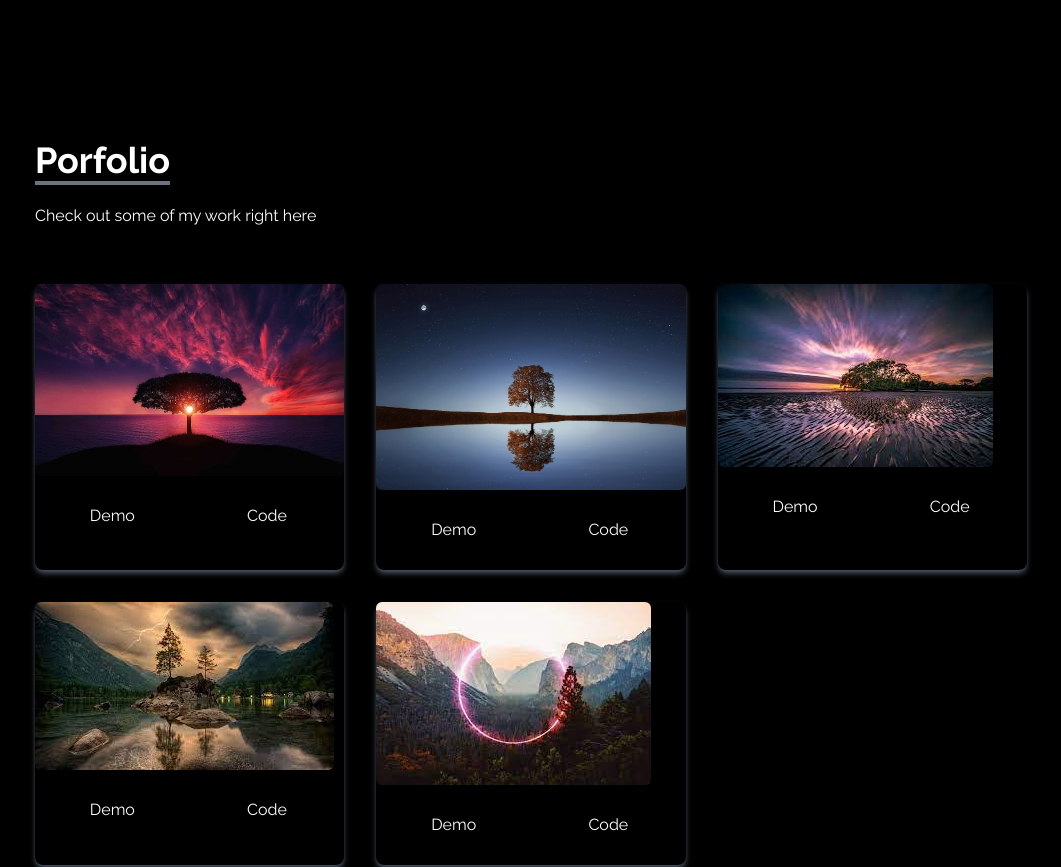
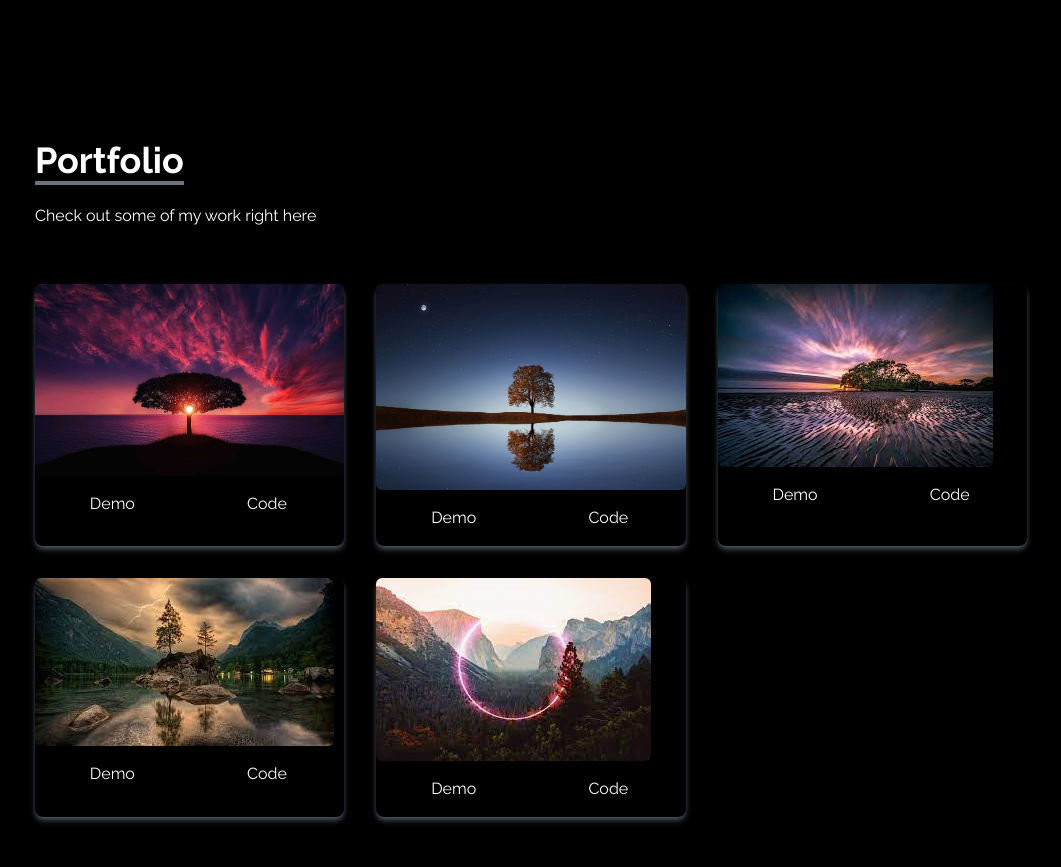
Before and after one commit to sikeuno/portfolio, a React (Create React App) app: page / in a window 1280 px wide. Shown: the part 1500-2367 px from the top of the page, without its empty margins (109-1170 px from the left). Built offline with nearby package versions, Linux system fonts and the light colour scheme.

Commit message:
Update Portfolio.jsx

```diff
--- a/src/Components/Portfolio.jsx
+++ b/src/Components/Portfolio.jsx
@@ -30,32 +30,26 @@ const Portfolio = () => {
   ];
 
   return (
-    <div
-      name="portfolio"
-      className="bg-gradient-to-b from-black to-black w-full h-full text-white pb-16 md:h-screen"
-      style={{ height: '100%' }}
-    >
-      <div className="max-w-screen-lg p-4 mx-auto flex flex-col justify-center w-full h-full">
+    <div name="portfolio" className="bg-gradient-to-b from-black to-black w-full min-h-screen text-white pb-16">
+      <div className="max-w-screen-lg p-4 mx-auto">
         <div className="pb-8">
-          <p className="text-4xl font-bold inline border-b-4 border-gray-500">
-            Porfolio
-          </p>
+          <p className="text-4xl font-bold inline border-b-4 border-gray-500">Portfolio</p>
           <p className="py-6">Check out some of my work right here</p>
         </div>
-        <div className="grid sm:grid-cols-2 md:grid-cols-3 gap-8 px-12 sm:px-0">
+        <div className="grid grid-cols-1 sm:grid-cols-2 lg:grid-cols-3 gap-8 px-4 sm:px-0">
           {images.map(({ id, src }) => (
             <div key={id} className="shadow-md shadow-gray-600 rounded-lg">
               <img
                 src={src}
                 alt=""
                 className="rounded-md duration-200 hover:scale-105 object-cover"
-              ></img>
+              />
 
-              <div className="flex justify-center ite">
-                <button className="w-1/2 px-6 py-3 m-4 duration-200 hover:scale-105">
+              <div className="flex justify-center">
+                <button className="w-full px-4 py-2 m-2 duration-200 hover:scale-105">
                   Demo
                 </button>
-                <button className="w-1/2 px-6 py-3 m-4 duration-200 hover:scale-105">
+                <button className="w-full px-4 py-2 m-2 duration-200 hover:scale-105">
                   Code
                 </button>
               </div>
```
